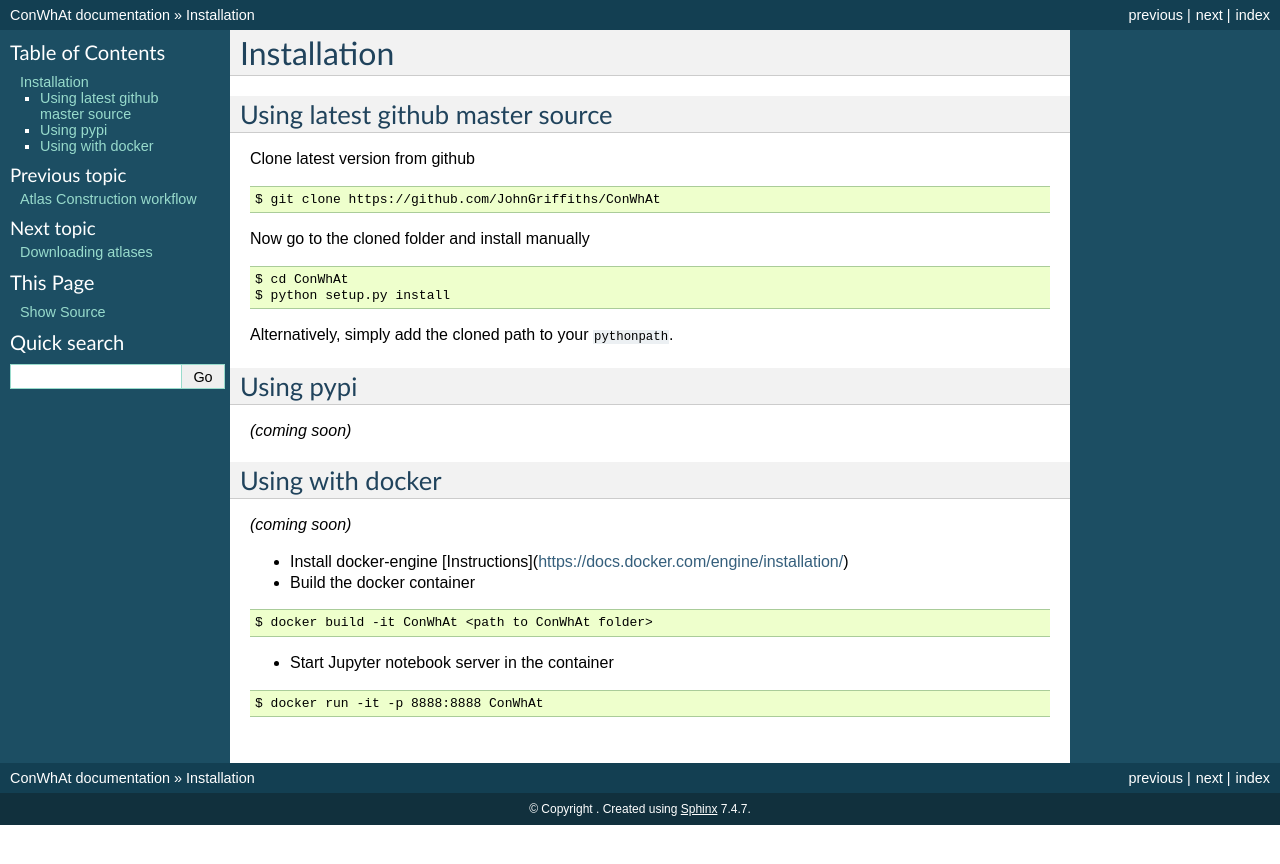
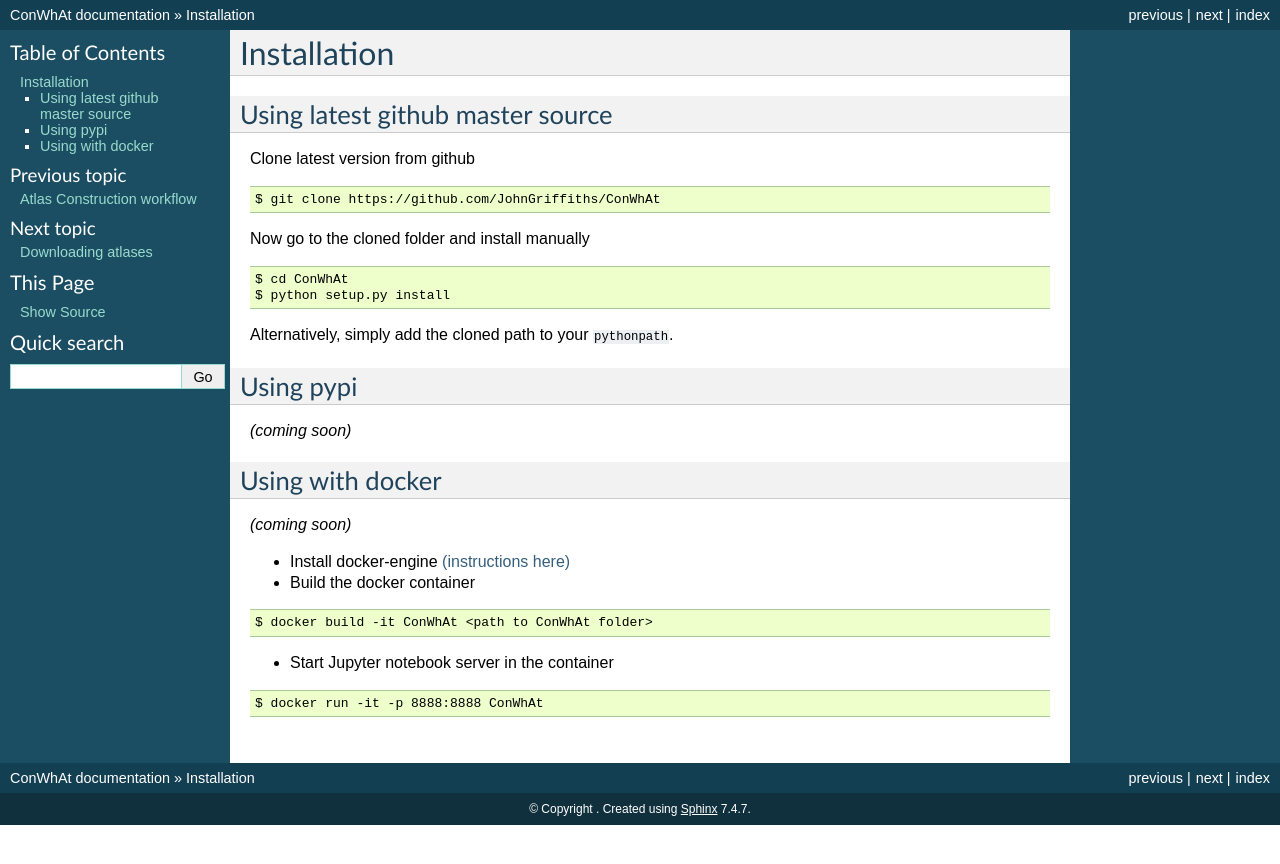
Before and after one commit to JohnGriffiths/ConWhAt, a Sphinx documentation site: the page built from docs/getting_started/installation.rst, in a window 1280 px wide. Shown: the top 864 px of the page. Built offline with Sphinx 7.4.7, drawn with Linux system fonts in a browser that asks for light colours.

Commit message:
Update installation.rst

```diff
--- a/docs/getting_started/installation.rst
+++ b/docs/getting_started/installation.rst
@@ -35,7 +35,9 @@ Using with docker
 
 *(coming soon)*
 
-- Install docker-engine [Instructions](https://docs.docker.com/engine/installation/)
+
+
+- Install docker-engine `(instructions here) <https://docs.docker.com/engine/installation/>`_
 
 - Build the docker container
 
```
